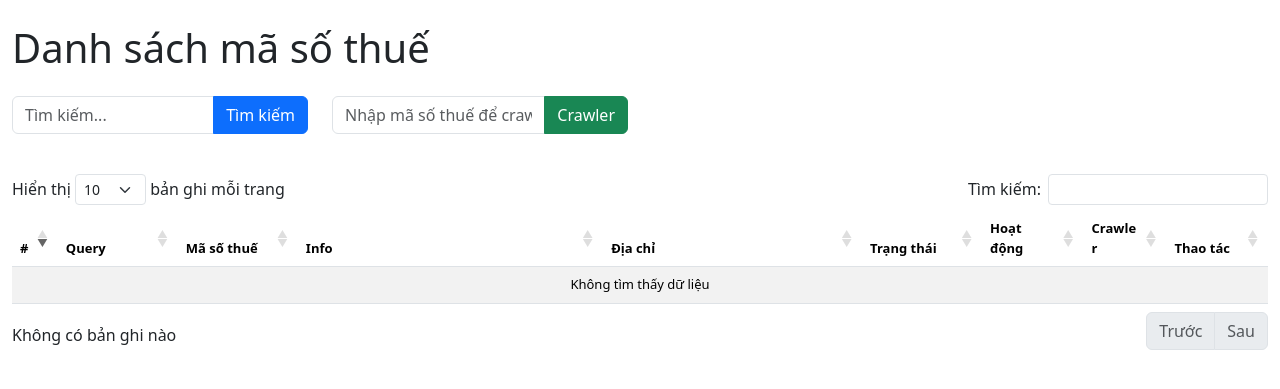
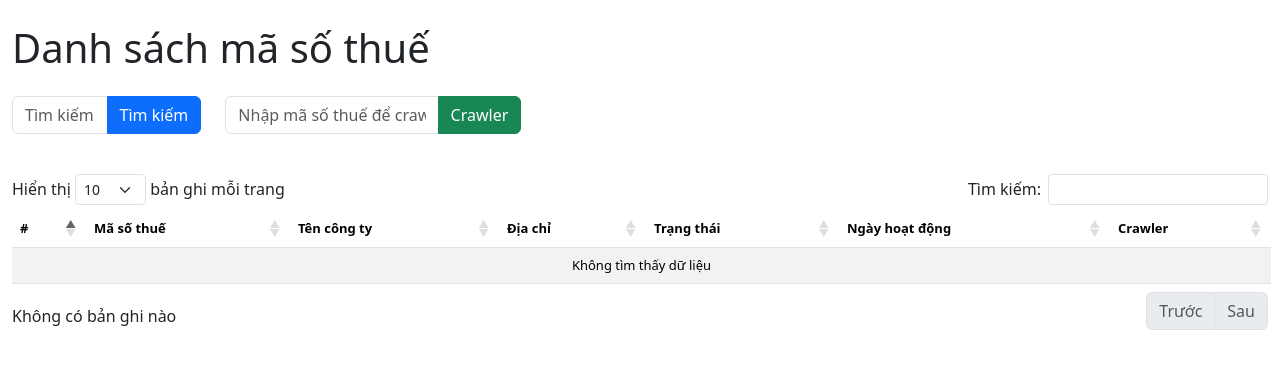
Before and after one commit to TrungPhuNA/tool-mst, a Flask app: page / in a window 1280 px wide. Shown: the top 389 px of the page. Run offline with Flask 3, Linux system fonts and the light colour scheme; data that the repository does not hold is empty; some libraries are stand-ins or nearby versions.

Commit message:
fix list tax

```diff
--- a/route/route_api.py
+++ b/route/route_api.py
@@ -85,3 +85,57 @@ def delete_tax_info():
     except Exception as e:
         traceback.print_exc()
         return jsonify({"error": str(e)}), 500
+
+@bp.route("/api/get-all", methods=["GET"])
+def get_tax_all():
+    try:
+        # Lấy các tham số từ DataTables
+        draw = int(request.args.get("draw", 1))  # Số lần gửi request
+        start = int(request.args.get("start", 0))  # Bản ghi bắt đầu
+        length = int(request.args.get("length", 10))  # Số bản ghi trên mỗi trang
+        search_value = request.args.get("search[value]", "").strip()  # Giá trị tìm kiếm
+
+        # Kết nối database
+        connection = get_db_connection()
+        cursor = connection.cursor(dictionary=True)
+
+        # Lấy tổng số bản ghi
+        cursor.execute("SELECT COUNT(*) as total FROM tax_info")
+        total_records = cursor.fetchone()["total"]
+
+        # Lọc dữ liệu nếu có giá trị tìm kiếm
+        if search_value:
+            query = """
+                SELECT * FROM tax_info
+                WHERE tax_id LIKE %s OR name LIKE %s OR address LIKE %s
+                ORDER BY id DESC
+                LIMIT %s OFFSET %s
+            """
+            params = (f"%{search_value}%", f"%{search_value}%", f"%{search_value}%", length, start)
+            cursor.execute(query, params)
+        else:
+            query = """
+                SELECT * FROM tax_info
+                ORDER BY id DESC
+                LIMIT %s OFFSET %s
+            """
+            params = (length, start)
+            cursor.execute(query, params)
+
+        records = cursor.fetchall()
+
+        # Đóng kết nối
+        cursor.close()
+        connection.close()
+
+        # Chuẩn bị JSON trả về cho DataTables
+        return jsonify({
+            "draw": draw,
+            "recordsTotal": total_records,  # Tổng số bản ghi trong database
+            "recordsFiltered": total_records,  # Tổng số bản ghi sau khi lọc (nếu có)
+            "data": records  # Dữ liệu trả về
+        })
+
+    except Exception as e:
+        traceback.print_exc()
+        return jsonify({"error": str(e)}), 500
--- a/templates/tax_info_list.html
+++ b/templates/tax_info_list.html
@@ -12,14 +12,13 @@
     <link rel="stylesheet" href="https://cdnjs.cloudflare.com/ajax/libs/font-awesome/6.0.0-beta3/css/all.min.css">
 
     <style>
-
         table#tax-table {
-            table-layout: fixed; /* Bảng có độ rộng cố định */
-            width: 100%; /* Chiếm toàn bộ chiều rộng container */
+            table-layout: fixed;
+            width: 100%;
             font-size: 13px;
         }
         table#tax-table th, table#tax-table td {
-            word-wrap: break-word; /* Tự động xuống dòng nếu nội dung quá dài */
+            word-wrap: break-word;
         }
         #loading-overlay {
             position: fixed;
@@ -27,28 +26,25 @@
             left: 0;
             width: 100%;
             height: 100%;
-            background: rgba(0, 0, 0, 0.5); /* Màu nền mờ */
+            background: rgba(0, 0, 0, 0.5);
             display: flex;
             justify-content: center;
             align-items: center;
-            z-index: 9999; /* Đảm bảo overlay ở trên cùng */
+            z-index: 9999;
         }
-
-        /* Ẩn overlay khi không sử dụng */
         .d-none {
             display: none !important;
         }
-
     </style>
 </head>
 <body>
     <div class="container-fluid mt-4">
         <h1 class="mb-4">Danh sách mã số thuế</h1>
-        <div class="row">
-            <div class="col-sm-3">
+        <div class="row mb-3">
+            <div class="col-sm-2">
                 <form method="GET" action="" class="mb-4">
                     <div class="input-group">
-                        <input type="text" name="search" class="form-control" placeholder="Tìm kiếm..." value="{{ search_query }}">
+                        <input type="text" name="search" class="form-control" placeholder="Tìm kiếm...">
                         <button class="btn btn-primary" type="submit">Tìm kiếm</button>
                     </div>
                 </form>
@@ -70,67 +66,25 @@
         <table id="tax-table" class="table table-striped">
             <thead>
                 <tr>
-                    <th style="width: 2%;">#</th>
-                    <th style="width: 10%;">Query</th>
-                    <th style="width: 10%;">Mã số thuế</th>
-                    <th style="width: 30%;">Info</th>
-
-                    <th style="width: 25%;">Địa chỉ</th>
-                    <th style="width: 10%;">Trạng thái</th>
-                    <th style="width: 8%;">Hoạt động</th>
-                    <th style="width: 6%;">Crawler</th>
-                    <th style="width: 8%;">Thao tác</th>
+                    <th>#</th>
+                    <th>Mã số thuế</th>
+                    <th>Tên công ty</th>
+                    <th>Địa chỉ</th>
+                    <th>Trạng thái</th>
+                    <th>Ngày hoạt động</th>
+                    <th>Crawler</th>
                 </tr>
             </thead>
-            <tbody>
-                {% for tax in tax_info_list %}
-                    <tr id="row-{{ tax.id }}">
-                        <td>{{ tax.id }}</td>
-
-                        <td>
-
-                            <i class="fas fa-search" aria-hidden="true"></i>
-                            {{ tax.param_search }}
-                        </td>
-                        <td>
-                            <i class="fas fa-barcode" aria-hidden="true"></i> <!-- Thêm icon mã số thuế -->
-
-                            {{ tax.tax_id }}
-                        </td>
-                        <td>
-                            <div>
-                                <p style="margin-bottom: 5px"><i class="fas fa-building" aria-hidden="true"></i> {{ tax.name or "N/A" }}</p>
-                                <p style="margin-bottom: 5px"><i class="fas fa-globe" aria-hidden="true"></i> {{ tax.international_name or "N/A" }}</p>
-                            </div>
-                        </td>
-
-                        <td><i class="fas fa-map-marker-alt" aria-hidden="true"></i> {{ tax.address or "N/A" }}</td>
-                        <td>{{ tax.status or "N/A" }}</td>
-                        <td>{{ tax.active_date or "N/A" }}</td>
-                        <td>
-                            <span class="badge rounded-pill
-                                {% if tax.crawler_status == 'success' %}
-                                    bg-primary
-                                {% else %}
-                                    bg-danger
-                                {% endif %}">
-                                {{ tax.crawler_status }}
-                            </span>
-                        </td>
-                        <td>
-                            <button style="font-size: 10px;padding: 3px 5px" class="btn btn-danger btn-sm btn-delete"
-                            data-id="{{ tax.id }}"> <i class="fas fa-trash-alt" style="font-size: 10px"></i> Xóa</button>
-                        </td>
-                    </tr>
-                {% endfor %}
-            </tbody>
+            <tbody></tbody>
         </table>
     </div>
-    <div id="loading-overlay" class="overlay d-none">
+
+    <div id="loading-overlay" class="d-none">
         <div class="spinner-border text-primary" role="status">
             <span class="visually-hidden">Loading...</span>
         </div>
     </div>
+
     <script src="https://cdn.jsdelivr.net/npm/bootstrap@5.3.2/dist/js/bootstrap.bundle.min.js"></script>
     <script src="https://code.jquery.com/jquery-3.6.4.min.js"></script>
     <!-- DataTables JS -->
@@ -140,6 +94,21 @@
         $(document).ready(function () {
             // Khởi tạo DataTable
             $('#tax-table').DataTable({
+                "processing": true,
+                "serverSide": true,
+                "ajax": {
+                    "url": "/api/get-all",
+                    "type": "GET"
+                },
+                "columns": [
+                    { "data": "id" },
+                    { "data": "tax_id" },
+                    { "data": "name" },
+                    { "data": "address" },
+                    { "data": "status" },
+                    { "data": "active_date" },
+                    { "data": "crawler_status" }
+                ],
                 "language": {
                     "lengthMenu": "Hiển thị _MENU_ bản ghi mỗi trang",
                     "zeroRecords": "Không tìm thấy dữ liệu",
@@ -151,9 +120,7 @@
                         "previous": "Trước",
                         "next": "Sau"
                     }
-                },
-                "order": [[0, "desc"]], // Sắp xếp cột đầu tiên mặc định
-                "pageLength": 10 // Số bản ghi mỗi trang
+                }
             });
 
             // Crawler
@@ -164,7 +131,6 @@
                     return;
                 }
 
-                // Hiển thị loading overlay
                 $('#loading-overlay').removeClass('d-none');
 
                 $('#btn-crawler').prop('disabled', true);
@@ -176,14 +142,13 @@
                     method: 'GET',
                     data: { param: taxId },
                     success: function (response) {
-                        console.log("=========== response", response)
-                        if(response.code && response.code == "01") {
+                        if (response.code && response.code == "01") {
                             $('#crawler-result').html(`
                                 <div class="alert alert-danger">
                                     <strong>Lỗi!</strong> ${response.desc}
                                 </div>
                             `);
-                            return ;
+                            return;
                         }
                         $('#crawler-result').html(`
                             <div class="alert alert-success">
@@ -191,10 +156,9 @@
                                 <p><strong>Mã số thuế:</strong> ${response.data.id}</p>
                                 <p><strong>Người đại diện:</strong> ${response.data.representative}</p>
                                 <p><strong>Tên:</strong> ${response.data.name || 'N/A'}</p>
-                                <p><strong>Tên quốc tế:</strong> ${response.data.internationalName || 'N/A'}</p>
                                 <p><strong>Địa chỉ:</strong> ${response.data.address || 'N/A'}</p>
                                 <p><strong>Trạng thái:</strong> ${response.data.status || 'N/A'}</p>
-                                <p><strong>Ngày hoạt động:</strong> ${response.data.activeDate || 'N/A'}</p>
+                                <p><strong>Ngày hoạt động:</strong> ${response.data.active_date || 'N/A'}</p>
                                 <p><strong>Source URL:</strong> <a href="${response.data.source_url}" target="_blank">${response.data.source_url}</a></p>
                             </div>
                         `);
@@ -207,32 +171,10 @@
                         `);
                     },
                     complete: function () {
-                        $('#loading-overlay').addClass('d-none');  // Ẩn loading overlay
+                        $('#loading-overlay').addClass('d-none');
                         $('#btn-crawler').prop('disabled', false);
                         $('#btn-crawler-text').removeClass('d-none');
                         $('#btn-crawler-loading').addClass('d-none');
-                    }
-                });
-            });
-
-            // Xóa dữ liệu
-            $(document).on('click', '.btn-delete', function () {
-                const taxId = $(this).data('id');
-                if (!confirm(`Bạn có chắc chắn muốn xóa mã số thuế ${taxId}?`)) {
-                    return;
-                }
-
-                $.ajax({
-                    url: '/api/delete-tax-info',
-                    method: 'POST',
-                    contentType: 'application/json',
-                    data: JSON.stringify({ tax_id: taxId }),
-                    success: function () {
-
-                        $(`#row-${taxId}`).remove();
-                    },
-                    error: function () {
-                        alert('Lỗi! Không thể xóa dữ liệu.');
                     }
                 });
             });
```
Also changed, not shown: route/route_web.py (+40 -44 lines), README.md.
